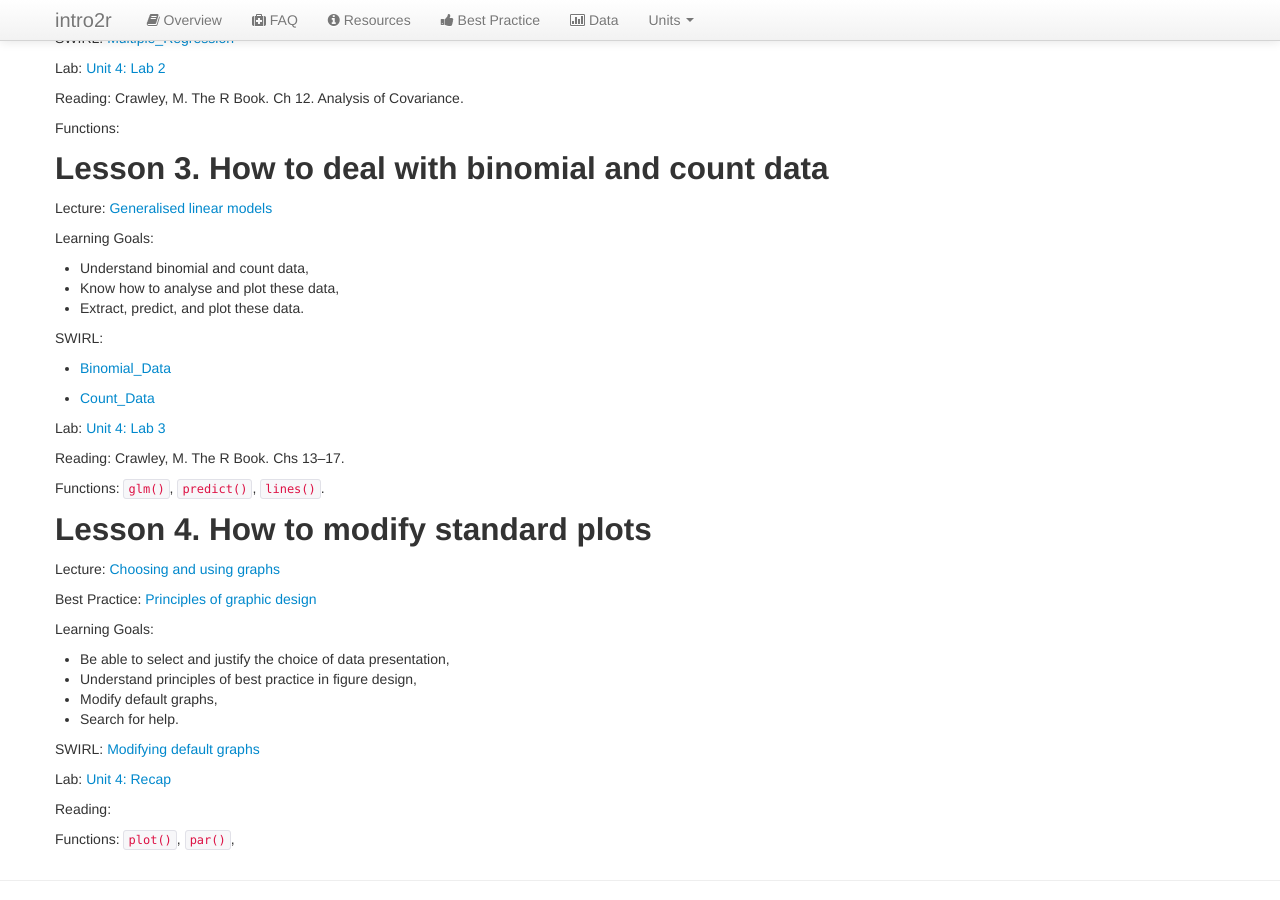
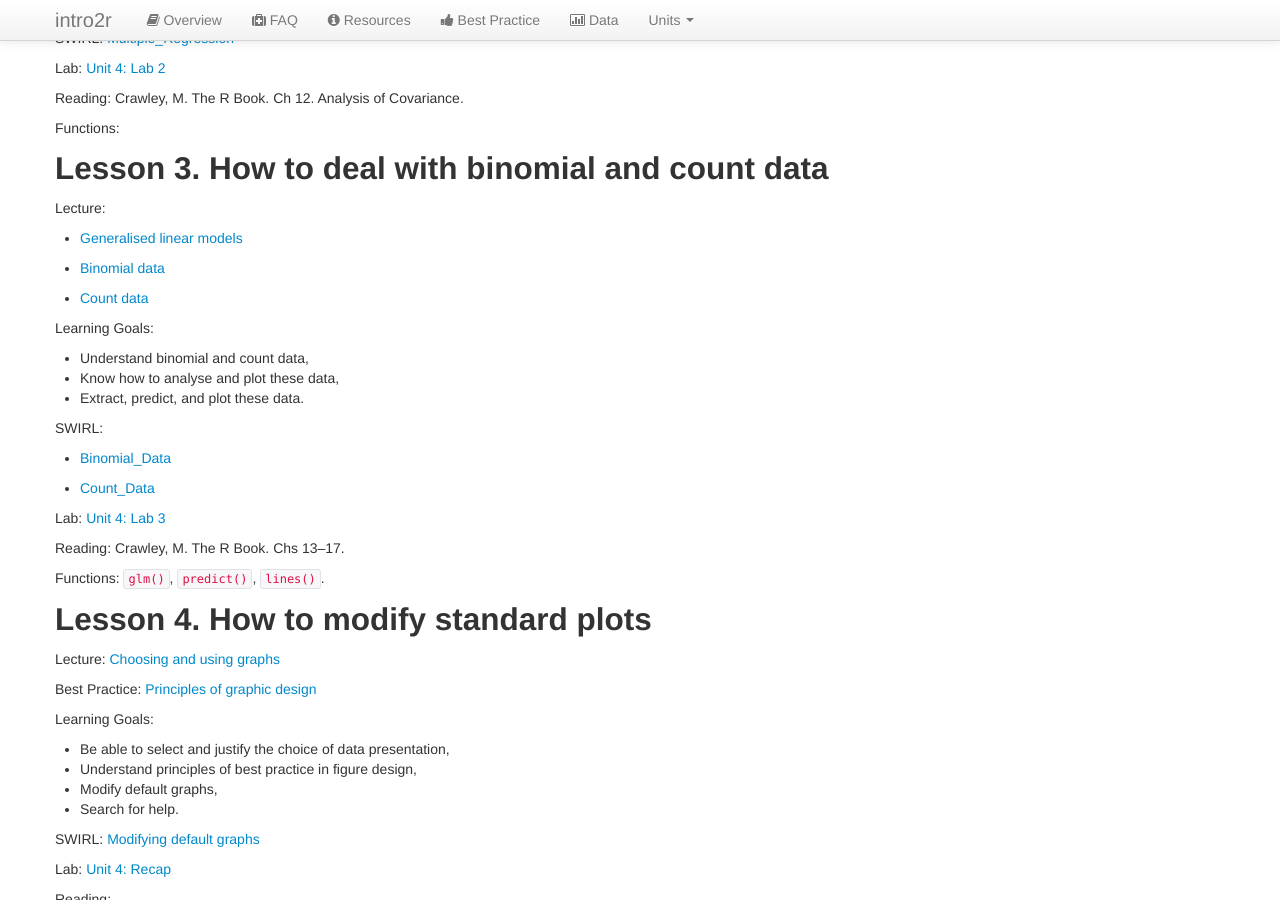
Before and after one commit to intro2r/intro2r, a Jekyll site: the page built from unit4/index.md, in a window 1280 px wide and 900 px high, scrolled down 643 px. Built offline with Jekyll 4.4.1, drawn with Linux system fonts in a browser that asks for light colours.

Commit message:
Update index.md

```diff
--- a/unit4/index.md
+++ b/unit4/index.md
@@ -48,7 +48,13 @@ Functions:
 
 ## Lesson 3. How to deal with binomial and count data
 
-Lecture: [Generalised linear models](../unit4/Generalised-linear-models.html)
+Lecture:
+
+ - [Generalised linear models](../unit4/Generalised-linear-models.html)
+
+ - [Binomial data](../unit4/binomial-data.html)
+
+ - [Count data](../unit4/count-data.html)
 
 Learning Goals:
  - Understand binomial and count data,
```
